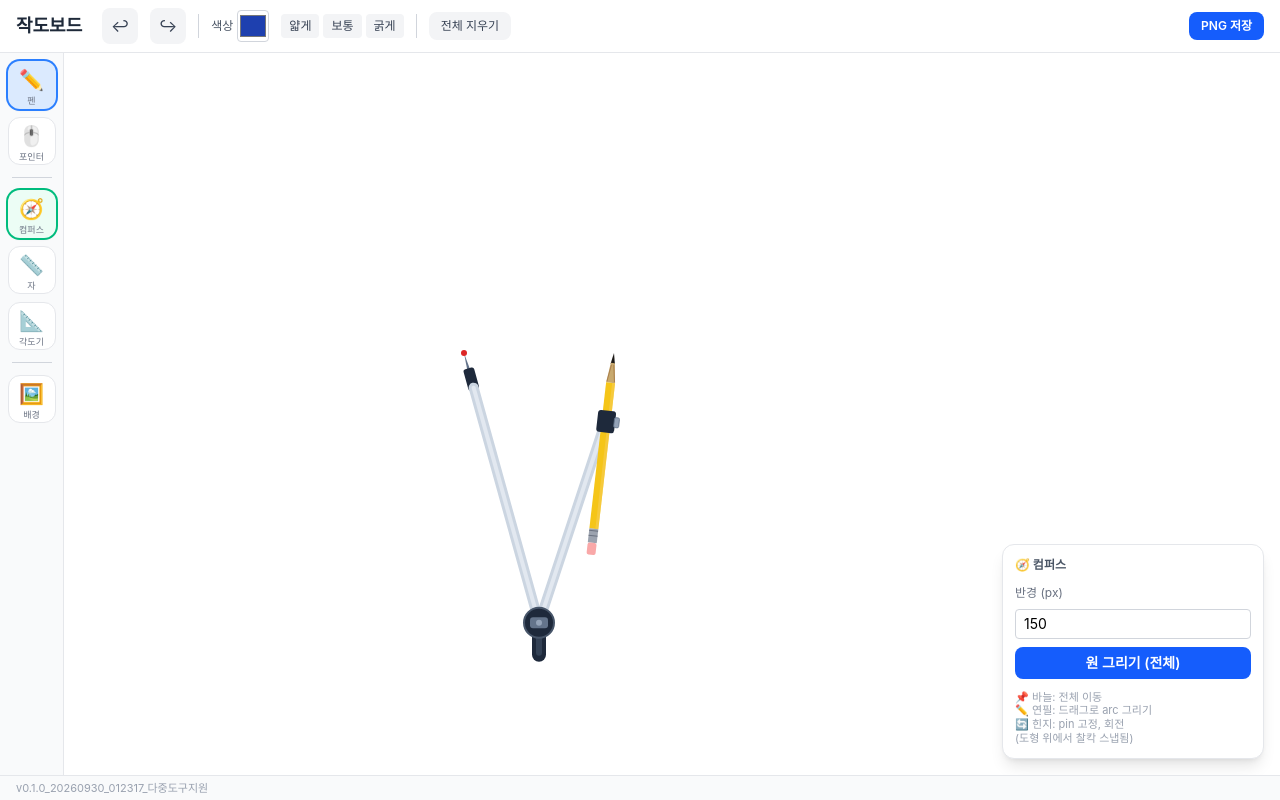
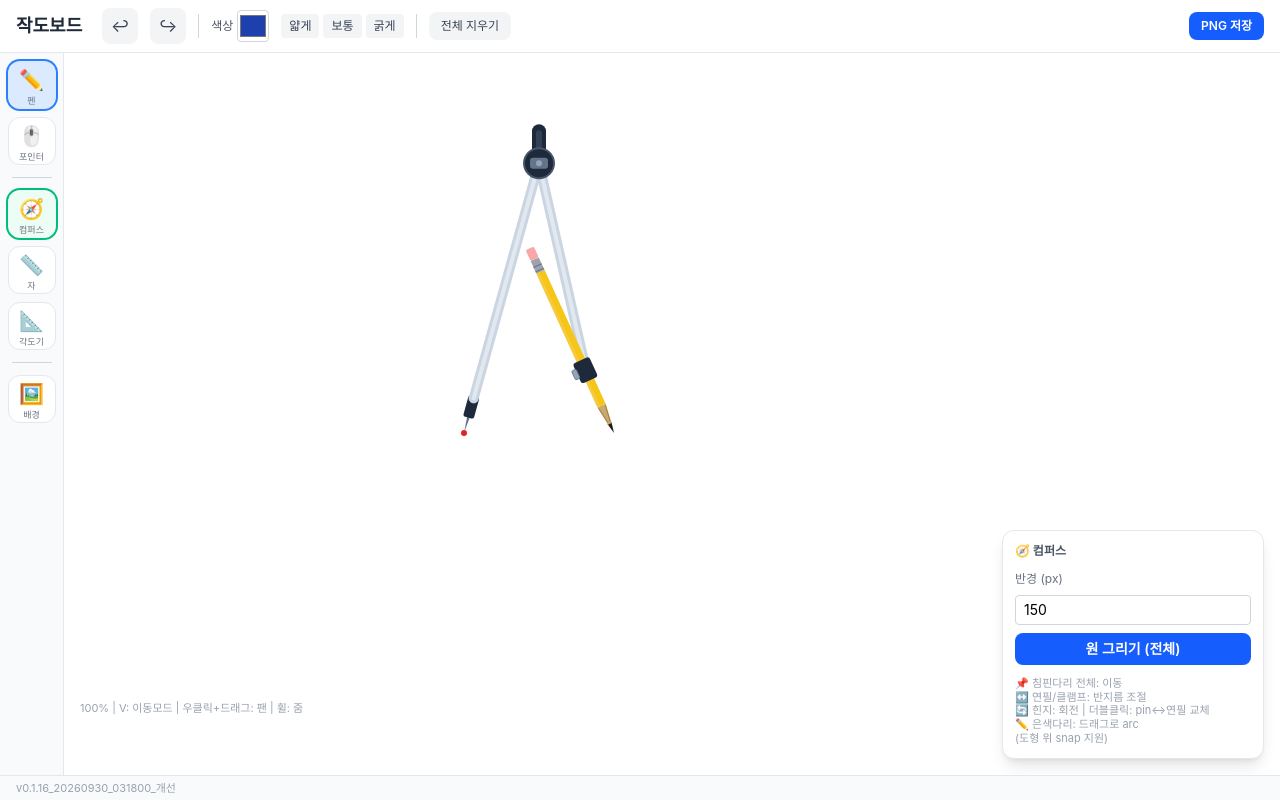
Before and after one commit to mathwawawa-dev/geometric_construction, a React (Vite) app: page / in a window 1280 px wide. Both pictures are taken after a click on the button "🧭 컴퍼스". Built offline with nearby package versions, Linux system fonts and the light colour scheme.

Commit message:
v0.1.16_20260930_031800_개선: 클램프/연필 점프없음, 휠줌, V키이동모드, 우클릭팬, 힌지위로기본값, 힌지더블클릭pin교체, 은색다리arc드로잉

```diff
--- a/src/App.jsx
+++ b/src/App.jsx
@@ -1,4 +1,4 @@
-import { useRef, useEffect, useCallback } from 'react'
+import { useRef, useEffect, useCallback, useState } from 'react'
 import { useAppState } from './store/useAppState'
 import { useHistory } from './hooks/useHistory'
 import Toolbar from './components/Toolbar'
@@ -9,10 +9,11 @@ import CompassTool from './components/CompassTool'
 import RulerTool from './components/RulerTool'
 import ProtractorTool from './components/ProtractorTool'
 
-const VERSION = 'v0.1.0_20260930_012317_다중도구지원'
+const VERSION = 'v0.1.16_20260930_031800_개선'
 
 export default function App() {
   const canvasRef = useRef(null)
+  const canvasAreaRef = useRef(null)
   const {
     state,
     setDrawMode, toggleTool,
@@ -22,20 +23,92 @@ export default function App() {
   } = useAppState()
   const { saveSnapshot, undo, redo, clear } = useHistory(canvasRef)
 
+  // 줌/팬 상태
+  const [zoom, setZoom] = useState(1)
+  const [pan, setPan] = useState({ x: 0, y: 0 })
+  const isPanning = useRef(false)
+  const panStart = useRef({ x: 0, y: 0, panX: 0, panY: 0 })
+
   // 키보드 단축키
   useEffect(() => {
     const handler = (e) => {
+      // 입력 필드 포커스 시 단축키 무시
+      if (e.target.tagName === 'INPUT' || e.target.tagName === 'TEXTAREA') return
       if (e.ctrlKey && e.key === 'z') { e.preventDefault(); undo() }
       if (e.ctrlKey && e.key === 'y') { e.preventDefault(); redo() }
+      // V 키: pointer(이동) 모드 토글
+      if (e.key === 'v' || e.key === 'V') {
+        setDrawMode(state.drawMode === 'pointer' ? 'pen' : 'pointer')
+      }
+      // P 키: 펜 모드
+      if (e.key === 'p' || e.key === 'P') {
+        setDrawMode('pen')
+      }
     }
     window.addEventListener('keydown', handler)
     return () => window.removeEventListener('keydown', handler)
-  }, [undo, redo])
+  }, [undo, redo, setDrawMode, state.drawMode])
+
+  // 마우스 휠 줌
+  useEffect(() => {
+    const el = canvasAreaRef.current
+    if (!el) return
+    const onWheel = (e) => {
+      e.preventDefault()
+      const delta = e.deltaY > 0 ? 0.9 : 1.1
+      setZoom(prev => Math.min(8, Math.max(0.2, prev * delta)))
+    }
+    el.addEventListener('wheel', onWheel, { passive: false })
+    return () => el.removeEventListener('wheel', onWheel)
+  }, [])
+
+  // 스페이스바 + 드래그로 팬
+  useEffect(() => {
+    const onKeyDown = (e) => {
+      if (e.code === 'Space' && !e.target.matches('input,textarea')) {
+        e.preventDefault()
+        document.body.style.cursor = 'grab'
+      }
+    }
+    const onKeyUp = (e) => {
+      if (e.code === 'Space') {
+        document.body.style.cursor = ''
+        isPanning.current = false
+      }
+    }
+    window.addEventListener('keydown', onKeyDown)
+    window.addEventListener('keyup', onKeyUp)
+    return () => {
+      window.removeEventListener('keydown', onKeyDown)
+      window.removeEventListener('keyup', onKeyUp)
+    }
+  }, [])
+
+  const handleCanvasMouseDown = useCallback((e) => {
+    if (e.buttons === 2 || e.buttons === 4 || (e.buttons === 1 && e.altKey)) {
+      // 우클릭/중간 클릭/Alt+클릭: 팬
+      isPanning.current = true
+      panStart.current = { x: e.clientX, y: e.clientY, panX: pan.x, panY: pan.y }
+      e.preventDefault()
+    }
+  }, [pan])
+
+  const handleCanvasMouseMove = useCallback((e) => {
+    if (isPanning.current) {
+      setPan({
+        x: panStart.current.panX + (e.clientX - panStart.current.x),
+        y: panStart.current.panY + (e.clientY - panStart.current.y),
+      })
+    }
+  }, [])
+
+  const handleCanvasMouseUp = useCallback(() => {
+    isPanning.current = false
+  }, [])
 
   const handleDrawStart = useCallback(() => saveSnapshot(), [saveSnapshot])
   const handleToolDraw  = useCallback(() => saveSnapshot(), [saveSnapshot])
 
-  // PNG 저장 (배경 이미지 + 드로잉 합성)
   const handleSave = useCallback(() => {
     const canvas = canvasRef.current
     if (!canvas) return
@@ -43,12 +116,10 @@ export default function App() {
     merged.width = canvas.width
     merged.height = canvas.height
     const ctx = merged.getContext('2d')
-
     const commit = () => {
       ctx.drawImage(canvas, 0, 0)
       download(merged)
     }
-
     if (state.background.src) {
       const img = new Image()
       img.onload = () => {
@@ -66,7 +137,6 @@ export default function App() {
     }
   }, [canvasRef, state.background])
 
-  // 각 도구의 visible 상태를 한 객체로 전달 (Sidebar용)
   const toolsVisible = {
     compass:    state.compass.visible,
     ruler:      state.ruler.visible,
@@ -97,11 +167,26 @@ export default function App() {
         />
 
         {/* 캔버스 영역 */}
-        <div className="canvas-area relative flex-1 bg-white overflow-hidden">
-          {/* 레이어 0: 배경 이미지 */}
+        <div
+          ref={canvasAreaRef}
+          className="canvas-area relative flex-1 bg-white overflow-hidden"
+          onMouseDown={handleCanvasMouseDown}
+          onMouseMove={handleCanvasMouseMove}
+          onMouseUp={handleCanvasMouseUp}
+          onContextMenu={(e) => e.preventDefault()}
+        >
+          {/* 줌/팬 래퍼 */}
+          <div
+            style={{
+              position: 'absolute',
+              inset: 0,
+              transform: `translate(${pan.x}px, ${pan.y}px) scale(${zoom})`,
+              transformOrigin: 'center center',
+              width: '100%',
+              height: '100%',
+            }}
+          >
             <BackgroundLayer background={state.background} />
-
-          {/* 레이어 1: 드로잉 캔버스 */}
             <DrawingCanvas
               canvasRef={canvasRef}
               activeTool={state.drawMode}
@@ -110,8 +195,6 @@ export default function App() {
               onDrawStart={handleDrawStart}
               ruler={state.ruler}
             />
-
-          {/* 레이어 2: 도구 SVG 오버레이 — 모두 독립적으로 표시 가능 */}
             {state.compass.visible && (
               <CompassTool
                 compass={state.compass}
@@ -140,9 +223,14 @@ export default function App() {
               />
             )}
           </div>
+
+          {/* 줌 레벨 표시 */}
+          <div className="absolute bottom-14 left-2 text-[11px] text-gray-400 bg-white/70 px-2 py-0.5 rounded pointer-events-none">
+            {Math.round(zoom * 100)}% | V: 이동모드 | 우클릭+드래그: 팬 | 휠: 줌
+          </div>
+        </div>
       </div>
 
-      {/* 버전 바 */}
       <footer className="px-4 py-1 bg-gray-50 border-t border-gray-200 text-[11px] text-gray-400">
         {VERSION}
       </footer>
--- a/src/components/CompassTool.jsx
+++ b/src/components/CompassTool.jsx
@@ -1,10 +1,9 @@
-import { useRef, useCallback, useState } from 'react'
+import { useRef, useCallback } from 'react'
 
 function dist(x1, y1, x2, y2) {
   return Math.hypot(x2 - x1, y2 - y1)
 }
 
-// 자 엣지에 스냅
 function snapPointToRuler(p, ruler) {
   if (!ruler || !ruler.visible) return p
   const { x1, y1, x2, y2 } = ruler
@@ -21,7 +20,7 @@ function snapPointToRuler(p, ruler) {
   const ty = p.y - cy
   const localX = tx * cos - ty * sin
   const localY = tx * sin + ty * cos
-  const halfThick = 60 // RULER_THICKNESS / 2
+  const halfThick = 60
   if (localX < -length / 2 - 20 || localX > length / 2 + 20) return p
   const snapDist = 15
   const unCos = Math.cos(angle)
@@ -33,7 +32,6 @@ function snapPointToRuler(p, ruler) {
   return p
 }
 
-// 캔버스 위 픽셀 스캔으로 그려진 도형에 snap
 function snapToDrawing(p, canvasRef, snapRadius = 18) {
   const canvas = canvasRef?.current
   if (!canvas) return p
@@ -43,54 +41,57 @@ function snapToDrawing(p, canvasRef, snapRadius = 18) {
   const y0 = Math.max(0, Math.round(p.y) - r)
   const x1 = Math.min(canvas.width - 1, Math.round(p.x) + r)
   const y1 = Math.min(canvas.height - 1, Math.round(p.y) + r)
-  const w = x1 - x0
-  const h = y1 - y0
+  const w = x1 - x0, h = y1 - y0
   if (w <= 0 || h <= 0) return p
-
   let imageData
-  try {
-    imageData = ctx.getImageData(x0, y0, w, h)
-  } catch { return p }
-
-  let bestDist = Infinity
-  let bestX = p.x, bestY = p.y
+  try { imageData = ctx.getImageData(x0, y0, w, h) } catch { return p }
+  let bestDist = Infinity, bestX = p.x, bestY = p.y
   for (let dy = 0; dy < h; dy++) {
     for (let dx = 0; dx < w; dx++) {
-      const alpha = imageData.data[(dy * w + dx) * 4 + 3]
-      if (alpha > 80) {
-        const px = x0 + dx
-        const py = y0 + dy
-        const d = Math.hypot(px - p.x, py - p.y)
-        if (d < bestDist) { bestDist = d; bestX = px; bestY = py }
+      if (imageData.data[(dy * w + dx) * 4 + 3] > 80) {
+        const d = Math.hypot(x0 + dx - p.x, y0 + dy - p.y)
+        if (d < bestDist) { bestDist = d; bestX = x0 + dx; bestY = y0 + dy }
       }
     }
   }
-  if (bestDist < snapRadius) return { x: bestX, y: bestY }
-  return p
+  return bestDist < snapRadius ? { x: bestX, y: bestY } : p
+}
+
+// arc 그리기 헬퍼
+function drawArcSegment(canvas, pinX, pinY, fromAngle, toAngle, r, strokeColor, strokeWidth) {
+  if (!canvas || r < 1) return
+  const ctx = canvas.getContext('2d')
+  ctx.beginPath()
+  ctx.arc(pinX, pinY, r, fromAngle, toAngle)
+  ctx.strokeStyle = strokeColor
+  ctx.lineWidth = strokeWidth
+  ctx.lineCap = 'round'
+  ctx.lineJoin = 'round'
+  ctx.stroke()
 }
 
 export default function CompassTool({ compass, setCompass, canvasRef, strokeColor, strokeWidth, onDraw, ruler }) {
   const svgRef = useRef(null)
-  const dragging = useRef(null) // 'pin' | 'pencil' | 'whole'
-  const dragOffset = useRef({ dx: 0, dy: 0 })
-  // pencil 드래그: 이전 각도 추적
+  const dragging = useRef(null)
+  // dragOffset: 모든 드래그 파트에서 점프 방지용 공용 저장소
+  const dragOffset = useRef({})
   const prevAngleRef = useRef(null)
-  const [drawingArcAngle, setDrawingArcAngle] = useState(null) // 연필이 그린 arc 끝 각도
 
   const { pinX, pinY, pencilX, pencilY, radiusInput } = compass
   const radius = dist(pinX, pinY, pencilX, pencilY)
 
-  // 힌지 위치 계산 (현실적 컴퍼스: 다리 고정 길이)
+  // 힌지 위치: 수직 방향이 위를 향하도록 부호 반전 (dy/span, -dx/span)
   const midX = (pinX + pencilX) / 2
   const midY = (pinY + pencilY) / 2
   const dxMain = pencilX - pinX
   const dyMain = pencilY - pinY
+  const span = Math.hypot(dxMain, dyMain) || 1
   const halfDist = radius / 2
   const legLength = Math.max(280, halfDist + 60)
   const compassHeight = Math.sqrt(Math.max(0, legLength ** 2 - halfDist ** 2))
-  const span = Math.hypot(dxMain, dyMain) || 1
-  const nx = -dyMain / span
-  const ny = dxMain / span
+  // 힌지가 위쪽에 오도록: (dy, -dx) 방향
+  const nx = dyMain / span
+  const ny = -dxMain / span
   const hingeX = midX + nx * compassHeight
   const hingeY = midY + ny * compassHeight
 
@@ -112,72 +113,67 @@ export default function CompassTool({ compass, setCompass, canvasRef, strokeColo
     const pos = getSVGPos(e)
 
     if (part === 'pin') {
-      // 바늘 → 전체 이동, 반지름 유지 (dragOffset으로 점프 방지)
+      // 전체 이동: 클릭 지점과 핀 사이 오프셋 보존
       dragOffset.current = { dx: pos.x - pinX, dy: pos.y - pinY }
     } else if (part === 'whole') {
-      // 힌지 → pin 고정, 회전 (절대 각도 기준으로 진동 방지)
+      // 힌지: 절대 각도 기준 회전 (진동 없음)
       dragOffset.current = {
         initMouseAngle: Math.atan2(pos.y - pinY, pos.x - pinX),
         initPencilAngle: Math.atan2(pencilY - pinY, pencilX - pinX),
       }
-    } else if (part === 'pencil') {
-      // 연필 → 반지름 변경 + 실시간 arc 드로잉
+    } else if (part === 'pencil' || part === 'clamp') {
+      // 연필/클램프: 반지름만 조절, arc 없음 → 클릭 지점과 연필끝 각도 오프셋 보존
+      const initPencilAngle = Math.atan2(pencilY - pinY, pencilX - pinX)
+      const initClickAngle = Math.atan2(pos.y - pinY, pos.x - pinX)
+      dragOffset.current = {
+        initPencilAngle,
+        angleOffset: initPencilAngle - initClickAngle,
+      }
+    } else if (part === 'leg') {
+      // 은색 다리: arc 드로잉
       prevAngleRef.current = Math.atan2(pencilY - pinY, pencilX - pinX)
-      onDraw?.() // 히스토리 스냅샷
+      onDraw?.()
     }
 
     const onMove = (me) => {
       me.preventDefault()
       const rawP = getSVGPos(me)
-      const p = snapPointToRuler(rawP, ruler)
-      const snappedCanvas = snapToDrawing(p, canvasRef)
 
       if (dragging.current === 'pin') {
-        // 전체 이동 (반지름 유지)
         const targetPinX = rawP.x - dragOffset.current.dx
         const targetPinY = rawP.y - dragOffset.current.dy
-        const snapped = snapPointToRuler({ x: targetPinX, y: targetPinY }, ruler)
-        const snappedC = snapToDrawing(snapped, canvasRef)
-        const pdx = pencilX - pinX
-        const pdy = pencilY - pinY
-        setCompass({ pinX: snappedC.x, pinY: snappedC.y, pencilX: snappedC.x + pdx, pencilY: snappedC.y + pdy })
+        const snapped = snapToDrawing(snapPointToRuler({ x: targetPinX, y: targetPinY }, ruler), canvasRef)
+        const pdx = pencilX - pinX, pdy = pencilY - pinY
+        setCompass({ pinX: snapped.x, pinY: snapped.y, pencilX: snapped.x + pdx, pencilY: snapped.y + pdy })
+
       } else if (dragging.current === 'whole') {
-        // 힌지 드래그: pin 고정, 반지름 유지, pencil 절대 각도로 회전 (진동 없음)
         const curMouseAngle = Math.atan2(rawP.y - pinY, rawP.x - pinX)
         const newPencilAngle = dragOffset.current.initPencilAngle + (curMouseAngle - dragOffset.current.initMouseAngle)
         setCompass({
           pencilX: pinX + Math.cos(newPencilAngle) * radius,
           pencilY: pinY + Math.sin(newPencilAngle) * radius,
         })
-      } else if (dragging.current === 'clamp') {
-        // 클램프 드래그 → arc 없이 반지름만 조절
-        const newPencilPos = snapToDrawing(snapPointToRuler(rawP, ruler), canvasRef)
-        const newRadius = dist(pinX, pinY, newPencilPos.x, newPencilPos.y)
+
+      } else if (dragging.current === 'pencil' || dragging.current === 'clamp') {
+        // 각도 오프셋 유지하며 반지름만 변경 (점프 없음, arc 없음)
+        const curMouseAngle = Math.atan2(rawP.y - pinY, rawP.x - pinX)
+        const newPencilAngle = curMouseAngle + dragOffset.current.angleOffset
+        const newRadius = dist(pinX, pinY, rawP.x, rawP.y)
         if (newRadius > 2) {
-          setCompass({ pencilX: newPencilPos.x, pencilY: newPencilPos.y })
+          setCompass({
+            pencilX: pinX + Math.cos(newPencilAngle) * newRadius,
+            pencilY: pinY + Math.sin(newPencilAngle) * newRadius,
+          })
         }
-      } else if (dragging.current === 'pencil') {
-        // 연필 드래그 → 반지름 방향 이동 + arc 그리기
-        const newPencilPos = snapToDrawing(snapPointToRuler(rawP, ruler), canvasRef)
-        const prevAngle = prevAngleRef.current
-        const curAngle = Math.atan2(newPencilPos.y - pinY, newPencilPos.x - pinX)
-        const newRadius = dist(pinX, pinY, newPencilPos.x, newPencilPos.y)
-        if (newRadius > 2) {
-          // arc 그리기 (prevAngle → curAngle)
-          const canvas = canvasRef.current
-          if (canvas) {
-            const ctx = canvas.getContext('2d')
-            ctx.beginPath()
-            ctx.arc(pinX, pinY, newRadius, prevAngle, curAngle)
-            ctx.strokeStyle = strokeColor
-            ctx.lineWidth = strokeWidth
-            ctx.lineCap = 'round'
-            ctx.lineJoin = 'round'
-            ctx.stroke()
-          }
-          prevAngleRef.current = curAngle
-          setCompass({ pencilX: newPencilPos.x, pencilY: newPencilPos.y })
-        }
+
+      } else if (dragging.current === 'leg') {
+        // 은색 다리 드래그 → arc 그리기
+        const target = snapToDrawing(snapPointToRuler(rawP, ruler), canvasRef)
+        const curAngle = Math.atan2(target.y - pinY, target.x - pinX)
+        const newRadius = dist(pinX, pinY, target.x, target.y)
+        drawArcSegment(canvasRef.current, pinX, pinY, prevAngleRef.current, curAngle, newRadius, strokeColor, strokeWidth)
+        prevAngleRef.current = curAngle
+        setCompass({ pencilX: target.x, pencilY: target.y })
       }
     }
 
@@ -194,6 +190,18 @@ export default function CompassTool({ compass, setCompass, canvasRef, strokeColo
     window.addEventListener('touchmove', onMove, { passive: false })
     window.addEventListener('touchend', onUp)
   }, [pinX, pinY, pencilX, pencilY, radius, setCompass, ruler, canvasRef, strokeColor, strokeWidth, onDraw])
+
+  // 힌지 더블클릭 → pin/pencil 교체
+  const onHingeDblClick = useCallback((e) => {
+    e.stopPropagation()
+    e.preventDefault()
+    setCompass({
+      pinX: pencilX,
+      pinY: pencilY,
+      pencilX: pinX,
+      pencilY: pinY,
+    })
+  }, [pinX, pinY, pencilX, pencilY, setCompass])
 
   const handleRadiusInput = (e) => {
     const val = e.target.value
@@ -225,16 +233,12 @@ export default function CompassTool({ compass, setCompass, canvasRef, strokeColo
         className="absolute inset-0 w-full h-full tool-overlay"
         style={{ touchAction: 'none', pointerEvents: 'none' }}
       >
-        {/* 왼쪽 다리 (침핀 쪽) */}
+        {/* 왼쪽 다리 (침핀 쪽) - 다리 전체가 컴퍼스 이동 핸들 */}
         <g transform={`translate(${pinX}, ${pinY}) rotate(${leftLegAngleDeg})`} style={{ pointerEvents: 'none' }}>
-          {/* 바늘 (뾰족한 끝) */}
           <polygon points="0,0 18,-1.5 18,1.5" fill="#64748b" />
-          {/* 네이비 홀더 */}
           <rect x="16" y="-5.5" width="22" height="11" rx="2.5" fill="#1e293b" />
-          {/* 은색 다리 */}
           <line x1="36" y1="0" x2={legLength} y2="0" stroke="#cbd5e1" strokeWidth="10" strokeLinecap="round" />
           <line x1="36" y1="0" x2={legLength} y2="0" stroke="#e2e8f0" strokeWidth="4" strokeLinecap="round" />
-          {/* 핸들: 침핀 다리 전체 (상단+하단 모두) → 컴퍼스 전체 이동 */}
           <g style={{ pointerEvents: 'all', cursor: 'move' }} onMouseDown={onPointerDown('pin')} onTouchStart={onPointerDown('pin')}>
             <rect x="-4" y="-18" width={legLength} height="36" fill="transparent" />
           </g>
@@ -242,70 +246,60 @@ export default function CompassTool({ compass, setCompass, canvasRef, strokeColo
 
         {/* 오른쪽 다리 (연필 쪽) */}
         <g transform={`translate(${pencilX}, ${pencilY}) rotate(${rightLegAngleDeg})`} style={{ pointerEvents: 'none' }}>
-          {/* 은색 다리 */}
+          {/* 은색 다리: 드래그하면 arc 그려짐 */}
           <line x1="70" y1="-10" x2={legLength} y2="0" stroke="#cbd5e1" strokeWidth="10" strokeLinecap="round" />
           <line x1="70" y1="-10" x2={legLength} y2="0" stroke="#e2e8f0" strokeWidth="4" strokeLinecap="round" />
+          {/* 은색 다리 전체 클릭 영역 (leg → arc drawing) */}
+          <g style={{ pointerEvents: 'all', cursor: 'crosshair' }} onMouseDown={onPointerDown('leg')} onTouchStart={onPointerDown('leg')}>
+            <rect x="85" y="-14" width={legLength - 85} height="28" fill="transparent" />
+          </g>
 
-          {/* 연필 어셈블리 (−9도 기울어져 꽂힘, 길이 2/3로 축소) */}
+          {/* 연필 어셈블리 */}
           <g transform="rotate(-9)" style={{ pointerEvents: 'none' }}>
-            {/* 흑연+나무: 하나의 path로 이어서 흰 공백 완전 제거 */}
-            {/* 흑연 (어두운 끝) */}
+            {/* 흑연: 나무와 1px 겹쳐 gap 방지 */}
             <path d="M0,0 L11,-2.2 L11,2.2 Z" fill="#1c1917" />
-            {/* 나무 (흑연과 1px 겹침 → gap 없음) */}
+            {/* 나무 */}
             <path d="M10,-2 L10,2 L30,4.5 L30,-4.5 Z" fill="#c8a96e" />
-            {/* 나무 결 */}
             <line x1="12" y1="-1.2" x2="29" y2="-3.8" stroke="#a07040" strokeWidth="0.7" />
             <line x1="12" y1="1.2" x2="29" y2="3.8" stroke="#a07040" strokeWidth="0.7" />
-            {/* 노란 몸통 (220 → 147) */}
+            {/* 노란 몸통 */}
             <rect x="30" y="-4.5" width="147" height="9" fill="#f5c518" />
             <rect x="30" y="-4.5" width="147" height="3" fill="#f7d060" opacity="0.5" />
-            {/* 금속 페룰 (x: 250→177) */}
+            {/* 페룰 */}
             <rect x="177" y="-4.5" width="14" height="9" fill="#9ca3af" />
             <line x1="179" y1="-4.5" x2="179" y2="4.5" stroke="#6b7280" strokeWidth="1" />
             <line x1="184" y1="-4.5" x2="184" y2="4.5" stroke="#6b7280" strokeWidth="1" />
-            {/* 지우개 (x: 264→191) */}
+            {/* 지우개 */}
             <rect x="191" y="-4.5" width="12" height="9" rx="2" fill="#f9a8a8" />
-            {/* 네이비 클램프 (고정) */}
+            {/* 클램프 */}
             <rect x="58" y="-9" width="22" height="18" rx="3" fill="#1e293b" />
             <rect x="64" y="-13" width="10" height="5" rx="1.5" fill="#94a3b8" stroke="#64748b" strokeWidth="0.8" />
 
-            {/* 연필 몸통 클릭 핸들 (arc 그리기) — 클램프 제외 */}
-            <g style={{ pointerEvents: 'all', cursor: 'crosshair' }} onMouseDown={onPointerDown('pencil')} onTouchStart={onPointerDown('pencil')}>
+            {/* 연필 몸통 (반지름만, arc 없음, 점프 없음) */}
+            <g style={{ pointerEvents: 'all', cursor: 'ew-resize' }} onMouseDown={onPointerDown('pencil')} onTouchStart={onPointerDown('pencil')}>
               <rect x="0" y="-12" width="55" height="24" fill="transparent" />
               <rect x="82" y="-12" width="122" height="24" fill="transparent" />
             </g>
-
-            {/* 클램프 클릭 핸들 (반지름만 조절, arc 없음) */}
+            {/* 클램프 (반지름만, arc 없음) */}
             <g style={{ pointerEvents: 'all', cursor: 'ew-resize' }} onMouseDown={onPointerDown('clamp')} onTouchStart={onPointerDown('clamp')}>
               <rect x="55" y="-12" width="30" height="24" fill="transparent" />
             </g>
           </g>
         </g>
 
-        {/* 상단 손잡이 + 힌지 (전체 회전) */}
+        {/* 힌지 + 손잡이 */}
         <g
           style={{ pointerEvents: 'all', cursor: 'grab' }}
           onMouseDown={onPointerDown('whole')}
           onTouchStart={onPointerDown('whole')}
+          onDoubleClick={onHingeDblClick}
         >
           <circle cx={hingeX} cy={hingeY} r="32" fill="transparent" />
-          {/* 위로 뻗은 손잡이 */}
-          <line
-            x1={hingeX} y1={hingeY}
-            x2={hingeX + nx * 32} y2={hingeY + ny * 32}
-            stroke="#1e293b" strokeWidth="14" strokeLinecap="round"
-          />
-          <line
-            x1={hingeX + nx * 8} y1={hingeY + ny * 8}
-            x2={hingeX + nx * 30} y2={hingeY + ny * 30}
-            stroke="#334155" strokeWidth="6" strokeLinecap="round"
-          />
-          {/* O링 힌지 */}
+          <line x1={hingeX} y1={hingeY} x2={hingeX + nx * 32} y2={hingeY + ny * 32} stroke="#1e293b" strokeWidth="14" strokeLinecap="round" />
+          <line x1={hingeX + nx * 8} y1={hingeY + ny * 8} x2={hingeX + nx * 30} y2={hingeY + ny * 30} stroke="#334155" strokeWidth="6" strokeLinecap="round" />
           <circle cx={hingeX} cy={hingeY} r="15" fill="#1e293b" />
           <circle cx={hingeX} cy={hingeY} r="15" fill="none" stroke="#475569" strokeWidth="2" />
-          {/* 타공 구멍 */}
           <rect x={hingeX - 9} y={hingeY - 5.5} width="18" height="11" rx="3" fill="#64748b" />
-          {/* 중심 심 */}
           <circle cx={hingeX} cy={hingeY} r="3" fill="#94a3b8" />
         </g>
 
@@ -313,7 +307,6 @@ export default function CompassTool({ compass, setCompass, canvasRef, strokeColo
         <circle cx={pinX} cy={pinY} r="3" fill="#dc2626" style={{ pointerEvents: 'none' }} />
       </svg>
 
-      {/* 컴퍼스 컨트롤 패널 */}
       <div
         className="absolute bottom-4 right-4 bg-white rounded-xl shadow-lg border border-gray-200 p-3 flex flex-col gap-2 min-w-[160px]"
         style={{ zIndex: 20 }}
@@ -321,24 +314,21 @@ export default function CompassTool({ compass, setCompass, canvasRef, strokeColo
         <p className="text-xs font-bold text-gray-600 mb-1">🧭 컴퍼스</p>
         <label className="text-xs text-gray-500">반경 (px)</label>
         <input
-          type="number"
-          min="1"
+          type="number" min="1"
           value={radiusInput !== '' ? radiusInput : Math.round(radius)}
           onChange={handleRadiusInput}
           onFocus={() => setCompass({ radiusInput: String(Math.round(radius)) })}
           className="border border-gray-300 rounded px-2 py-1 text-sm w-full focus:outline-none focus:ring-2 focus:ring-blue-400"
         />
-        <button
-          onClick={drawFullCircle}
-          className="bg-blue-600 hover:bg-blue-700 text-white text-sm py-1.5 rounded-lg font-semibold transition-colors"
-        >
+        <button onClick={drawFullCircle} className="bg-blue-600 hover:bg-blue-700 text-white text-sm py-1.5 rounded-lg font-semibold transition-colors">
           원 그리기 (전체)
         </button>
         <p className="text-[11px] text-gray-400 leading-tight mt-1">
-          📌 바늘: 전체 이동<br />
-          ✏️ 연필: 드래그로 arc 그리기<br />
-          🔄 힌지: pin 고정, 회전<br />
-          (도형 위에서 찰칵 스냅됨)
+          📌 침핀다리 전체: 이동<br />
+          ↔️ 연필/클램프: 반지름 조절<br />
+          🔄 힌지: 회전 | 더블클릭: pin↔연필 교체<br />
+          ✏️ 은색다리: 드래그로 arc<br />
+          (도형 위 snap 지원)
         </p>
       </div>
     </>
--- a/src/store/useAppState.js
+++ b/src/store/useAppState.js
@@ -8,8 +8,8 @@ const initialState = {
   strokeWidth: 2,
   compass: {
     visible: false,
-    pinX: 400, pinY: 300,
-    pencilX: 550, pencilY: 300,
+    pinX: 400, pinY: 380,
+    pencilX: 550, pencilY: 380,
     radiusInput: '',
   },
   ruler: {
```
Also changed, not shown: 작도보드_실행.html (+6 -6 lines). Lines whose indentation alone changed are shown as unchanged.
